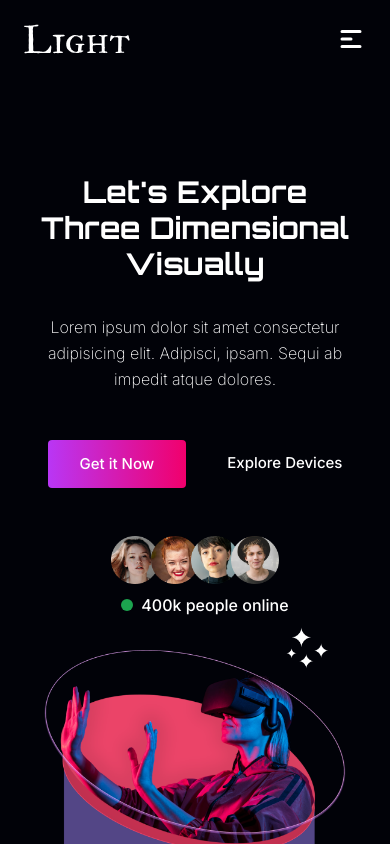
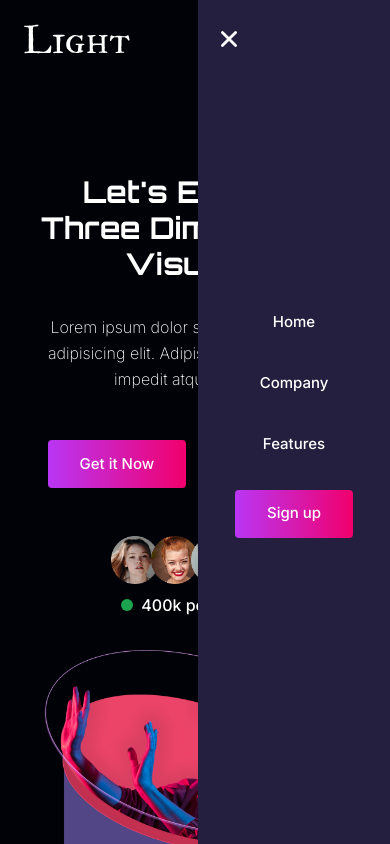
Before and after one commit to pratiksrivastava01/VR-Animated-Website, a React (Create React App) app: page / in a window 390 px wide. Shown: the top 844 px of the page. Built offline with nearby package versions, Linux system fonts and the light colour scheme; the HTML template or start-up script is replaced by a standard one.

Commit message:
Made the Hamburger Menu

```diff
--- a/src/App.js
+++ b/src/App.js
@@ -3,9 +3,10 @@ import React, { useEffect, useState } from "react";
 // import All the Header Files
 import Banner from "./components/Banner";
 import Header from "./components/Header";
+import NavMobile from "./components/NavMobile";
 
 const App = () => {
-  const [navMobile, setNavMobile] = React.useState(false);
+  const [navMobile, setNavMobile] = useState(true);
 
   return (
     <div className='relative overflow-hidden before:w-[600px] before:h-[200px] before:bg-circle before:bg-no-repeat before:absolute before:-top-16 before:left-[600px] before:hidden before:lg:flex'>
@@ -17,7 +18,7 @@ const App = () => {
           navMobile ? "right-0" : "-right-full"
         } fixed top-0 bottom-0 w-48 transition-all`}
       >
-        <navMobile setNavMobile={setNavMobile} />
+        <NavMobile setNavMobile={setNavMobile} />
       </div>
     </div>
   );
--- a/src/components/Header.js
+++ b/src/components/Header.js
@@ -1,34 +1,32 @@
-import React from "react";
+import React from 'react';
 
 // import components
-import Logo from "../assets/img/logo.svg";
-import Nav from "./Nav";
+import Logo from '../assets/img/logo.svg';
+import Nav from './Nav';
 
 // import icons
-import { HiMenuAlt1 } from "react-icons/hi";
+import { HiMenu } from 'react-icons/hi';
 
 const Header = ({ setNavMobile }) => {
   return (
     <header
-      className="py-6"
-      data-aos="fade-down"
-      data-aos-duration="2000"
-      data-aos-delay="900"
+      className='py-6'
+      data-aos='fade-down'
+      data-aos-duration='2000'
+      data-aos-delay='900'
     >
-      <div
-        className="container mx-auto
-    "
-      >
-        <div className="flex items-center justify-between">
-          <a href="#">
-            <img className="h-[30px]" src={Logo} alt="" />
+      <div className='container mx-auto'>
+        <div className='flex items-center justify-between'>
+          {/* logo */}
+          <a href='#'>
+            <img className='h-[30px]' src={Logo} alt='' />
           </a>
-          {/* Nav */}
+          {/* nav */}
           <Nav />
           {/* nav mobile btn */}
-          <HiMenuAlt1
-            onclick={() => setNavMobile(true)}
-            className="lg:hidden text-3xl text-white cursor-pointer"
+          <HiMenu
+            onClick={() => setNavMobile(true)}
+            className='lg:hidden text-3xl text-white cursor-pointer'
           />
         </div>
       </div>
--- a/src/components/NavMobile.js
+++ b/src/components/NavMobile.js
@@ -1,7 +1,31 @@
-import React from 'react';
+import React from "react";
 
-const NavMobile = () => {
-  return <div>NavMobile</div>;
+//import icons
+import { IoClose } from "react-icons/io5";
+
+const NavMobile = ({ setNavMobile }) => {
+  return (
+    <nav className="lg:hidden bg-[#251f3f] w-full h-full">
+      <IoClose
+        onClick={() => setNavMobile(false)}
+        className="text-3xl absolute left-4 top-6 cursor-pointer"
+      />
+      <ul className="flex flex-col items-center justify-center space-y-8 h-full font-secondary">
+        <li className="text-lg">
+          <a href="#">Home</a>
+        </li>
+        <li className="text-lg">
+          <a href="#">Company</a>
+        </li>
+        <li className="text-lg">
+          <a href="#">Features</a>
+        </li>
+        <li className="btn">
+          <a href="#">Sign up</a>
+        </li>
+      </ul>
+    </nav>
+  );
 };
 
 export default NavMobile;
```
